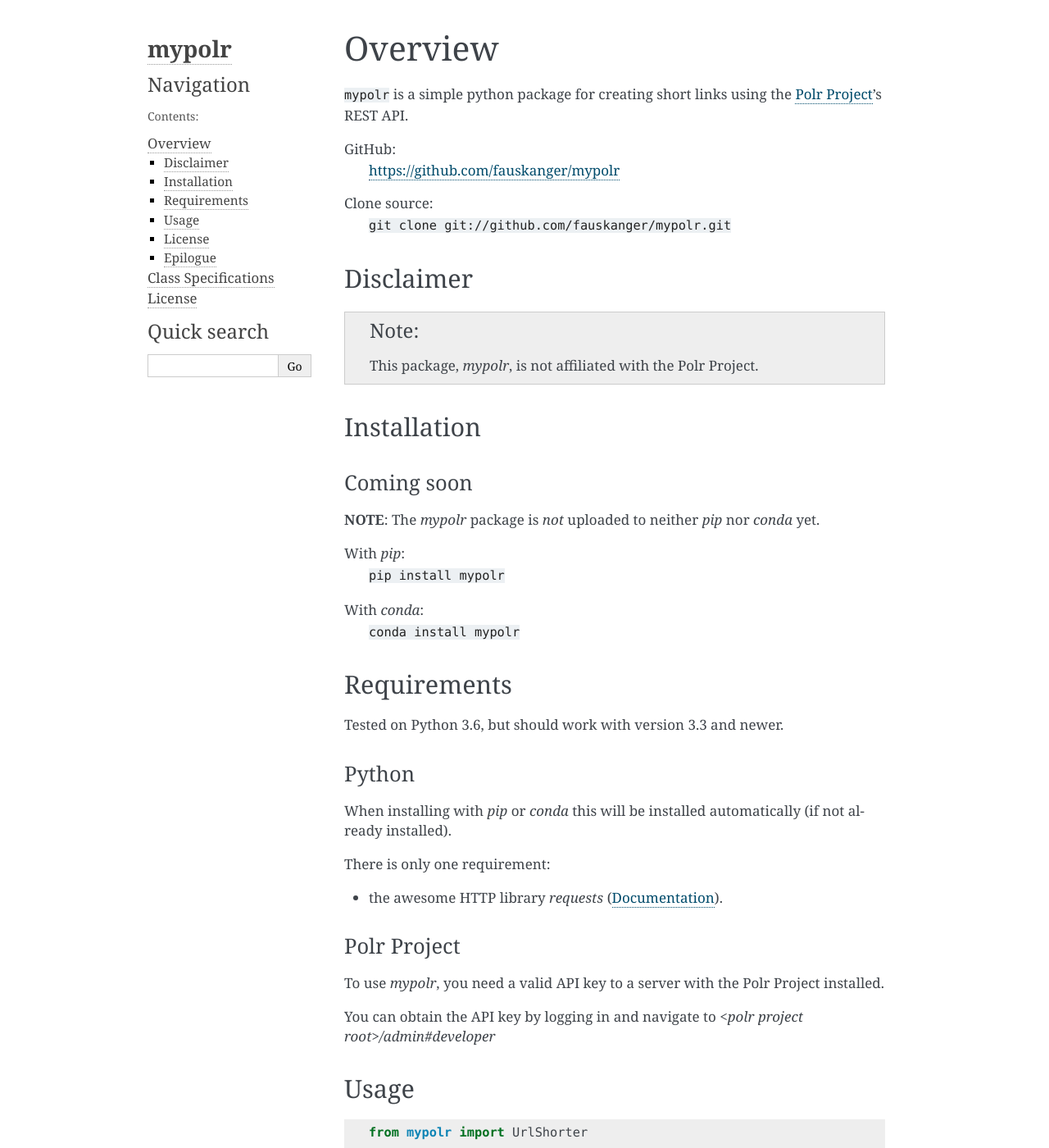
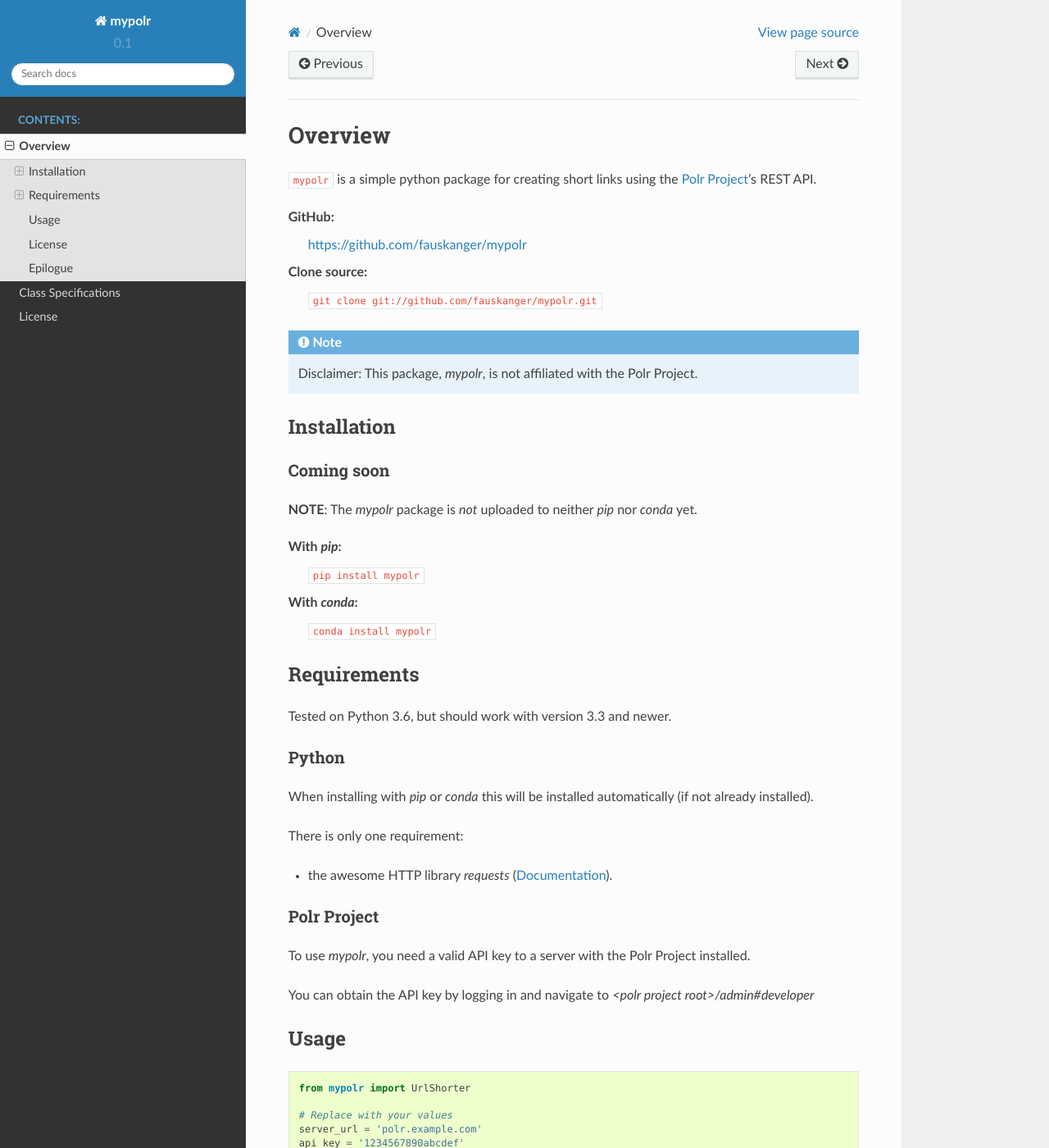
Before and after one commit to fauskanger/mypolr, a Sphinx documentation site: the page built from docs/overview.rst, in a window 1280 px wide and 1400 px high. Shown: the whole window at 82% size. Built offline with Sphinx 7.4.7 and the Read the Docs theme 2.0.0, drawn with Linux system fonts in a browser that asks for light colours; some of the changed text lies outside the part shown.

Commit message:
add RTD theme to docs

```diff
--- a/README.rst
+++ b/README.rst
@@ -11,9 +11,7 @@
 Clone source:
     ``git clone git://github.com/fauskanger/mypolr.git``
 
-Disclaimer
-==========
-.. note:: This package, `mypolr`, is not affiliated with the Polr Project.
+.. note:: Disclaimer: This package, `mypolr`, is not affiliated with the Polr Project.
 
 Installation
 ============
--- a/docs/conf.py
+++ b/docs/conf.py
@@ -12,6 +12,7 @@
 #
 # All configuration values have a default; values that are commented out
 # serve to show the default.
+import sphinx_rtd_theme
 
 # If extensions (or modules to document with autodoc) are in another directory,
 # add these directories to sys.path here. If the directory is relative to the
@@ -33,10 +34,15 @@
 # extensions coming with Sphinx (named 'sphinx.ext.*') or your custom
 # ones.
 extensions = ['sphinx.ext.autodoc',
-    'sphinx.ext.viewcode']
+              'sphinx.ext.viewcode']
 
 # Add any paths that contain templates here, relative to this directory.
 templates_path = ['_templates']
+
+
+html_theme = "sphinx_rtd_theme"
+
+html_theme_path = [sphinx_rtd_theme.get_html_theme_path()]
 
 # The suffix(es) of source filenames.
 # You can specify multiple suffix as a list of string:
@@ -85,13 +91,21 @@
 # The theme to use for HTML and HTML Help pages.  See the documentation for
 # a list of builtin themes.
 #
-html_theme = 'alabaster'
+# html_theme = 'bizstyle'
 
 # Theme options are theme-specific and customize the look and feel of a theme
 # further.  For a list of options available for each theme, see the
 # documentation.
 #
-# html_theme_options = {}
+html_theme_options = {
+    'typekit_id': 'hiw1hhg',
+    'collapse_navigation': False,
+    'sticky_navigation': False,
+    'navigation_depth': 4,
+    # 'includehidden': True,
+    'display_version': True,
+    'prev_next_buttons_location': 'both'
+}
 
 # Add any paths that contain custom static files (such as style sheets) here,
 # relative to this directory. They are copied after the builtin static files,
@@ -105,11 +119,11 @@
 # refs: http://alabaster.readthedocs.io/en/latest/installation.html#sidebars
 html_sidebars = {
     '**': [
-        'about.html',
-        'navigation.html',
+        # 'about.html',
+        # 'navigation.html',
         'relations.html',  # needs 'show_related': True theme option to display
         'searchbox.html',
-        'donate.html',
+        # 'donate.html',
     ]
 }
 
```
Also changed, not shown: other parts of README.rst (+1 -1 lines), mypolr/__init__.py (+7 -9 lines).
